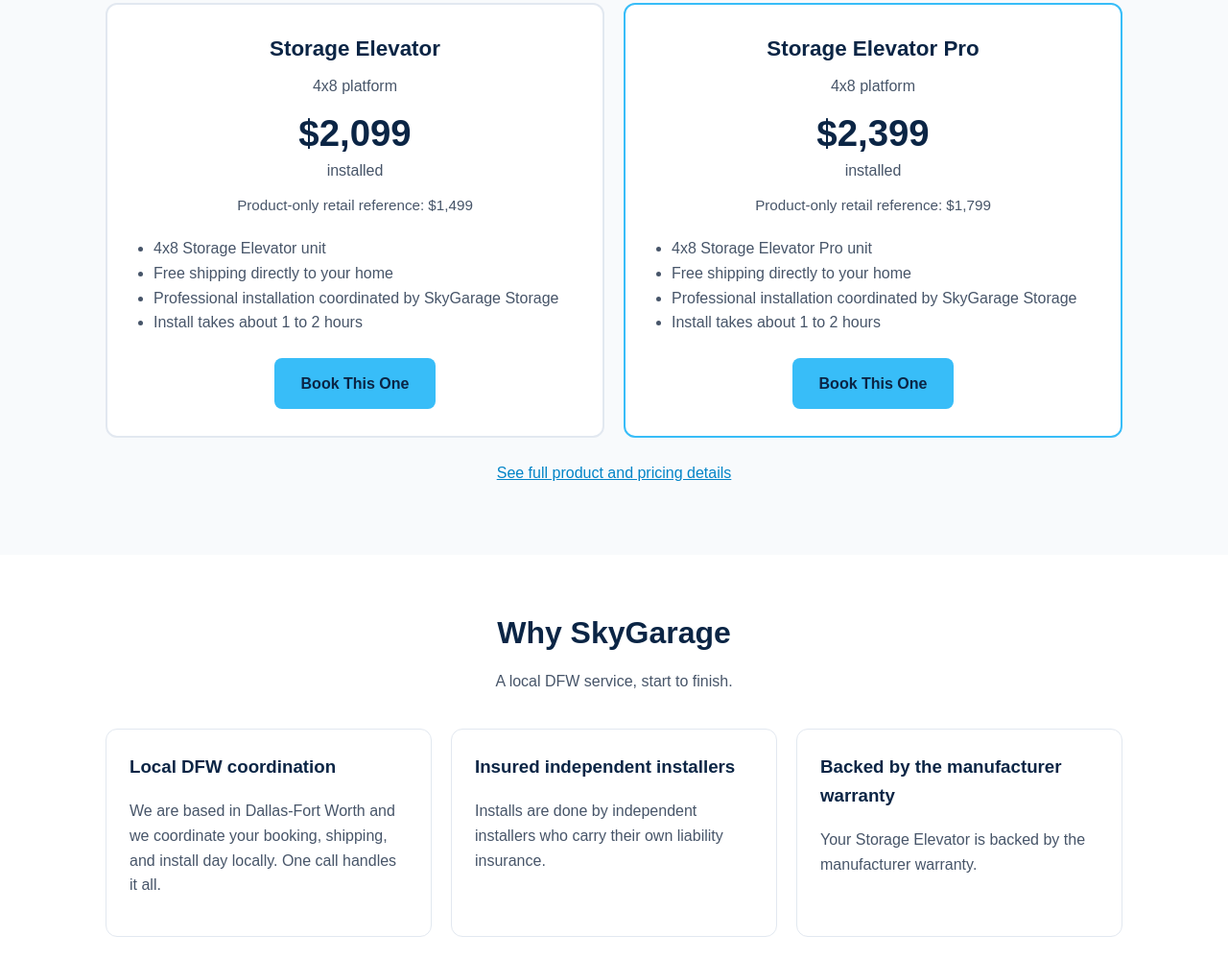
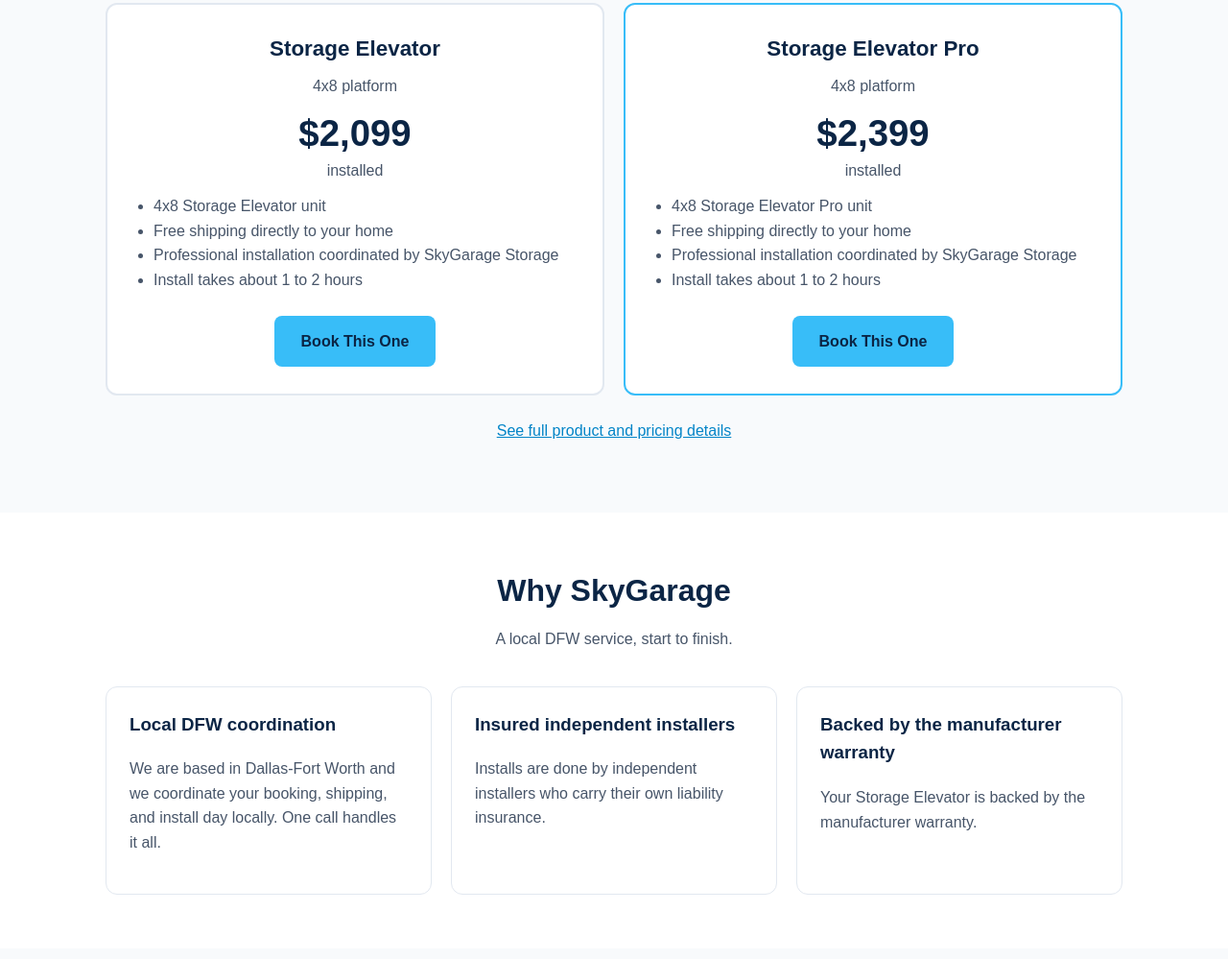
Before and after one commit to jbstog24-maker/skygarage-storage, a plain HTML site: page index.html in a window 1280 px wide. Shown: the part 4850-5849 px from the top of the page at 96% size. Drawn offline with Linux system fonts and the light colour scheme.

Commit message:
Remove product-only retail reference lines

```diff
--- a/index.html
+++ b/index.html
@@ -116,7 +116,6 @@
           <p class="product-size">4x8 platform</p>
           <p class="price">$2,099</p>
           <p class="price-label">installed</p>
-          <p class="reference-price">Product-only retail reference: $1,499</p>
           <ul>
             <li>4x8 Storage Elevator unit</li>
             <li>Free shipping directly to your home</li>
@@ -130,7 +129,6 @@
           <p class="product-size">4x8 platform</p>
           <p class="price">$2,399</p>
           <p class="price-label">installed</p>
-          <p class="reference-price">Product-only retail reference: $1,799</p>
           <ul>
             <li>4x8 Storage Elevator Pro unit</li>
             <li>Free shipping directly to your home</li>
```
Also changed, not shown: pricing.html (+0 -2 lines).
